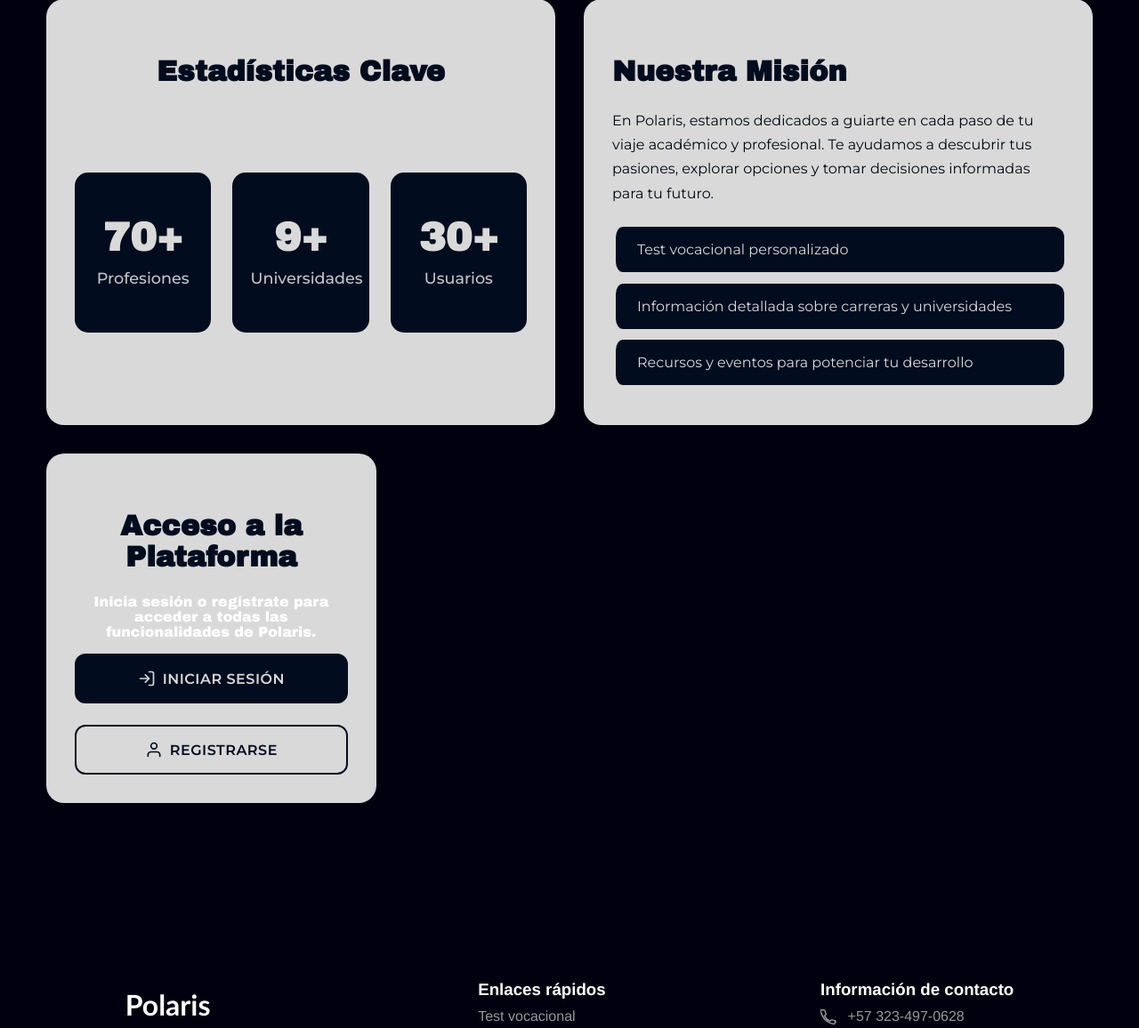
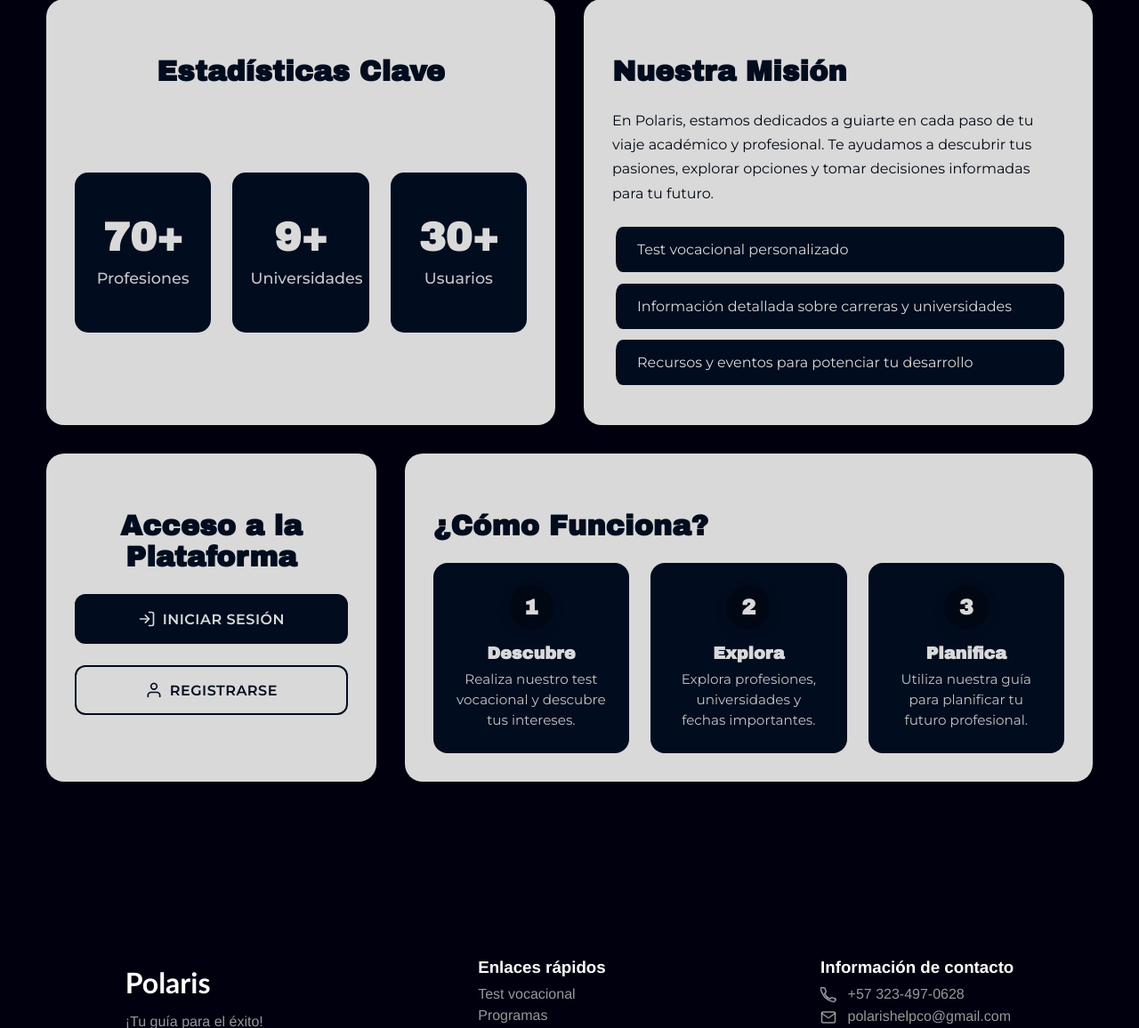
Before and after one commit to polarisproject-mde/polaris-jl, a FastAPI app: page / in a window 1280 px wide. Shown: the part 1184-2340 px from the top of the page at 89% size. Run offline with FastAPI, Linux system fonts and the light colour scheme; parts of the project's set-up code (start-up, migrations or seed data) failed here and were passed over; some web fonts are replaced.

Commit message:
dashboard index 5

```diff
--- a/templates/index.html
+++ b/templates/index.html
@@ -459,7 +459,6 @@
     <!-- ❌ USUARIO NO AUTENTICADO: Card de login/registro (TAMAÑO ORIGINAL) -->
     <article class="card login-card">
         <h3>Acceso a la Plataforma</h3>
-        <p>Inicia sesión o regístrate para acceder a todas las funcionalidades de Polaris.</p>
         <div class="auth-buttons">
             <a href="{{ url_for('login') }}" class="auth-btn login-link">
                 <svg xmlns="http://www.w3.org/2000/svg" width="20" height="20" viewBox="0 0 24 24" fill="none" stroke="currentColor" stroke-width="2" stroke-linecap="round" stroke-linejoin="round">
@@ -479,6 +478,33 @@
         </div>
     </article>
 {% endif %}
+
+        <article class="card steps-card">
+            <h3>¿Cómo Funciona?</h3>
+            <div class="steps-grid">
+                <div class="step-item">
+                    <span class="step-number">1</span>
+                    <div class="step-content">
+                        <h4>Descubre</h4>
+                        <p>Realiza nuestro test vocacional y descubre tus intereses.</p>
+                    </div>
+                </div>
+                <div class="step-item">
+                    <span class="step-number">2</span>
+                    <div class="step-content">
+                        <h4>Explora</h4>
+                        <p>Explora profesiones, universidades y fechas importantes.</p>
+                    </div>
+                </div>
+                <div class="step-item">
+                    <span class="step-number">3</span>
+                    <div class="step-content">
+                        <h4>Planifica</h4>
+                        <p>Utiliza nuestra guía para planificar tu futuro profesional.</p>
+                    </div>
+                </div>
+            </div>
+        </article>
     </div>
 </section>
     </main>
```
